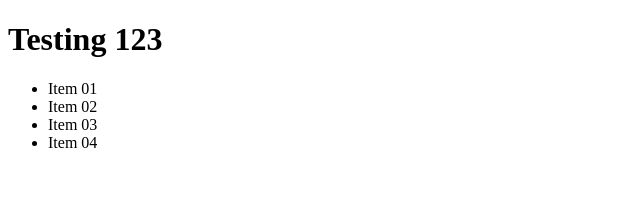
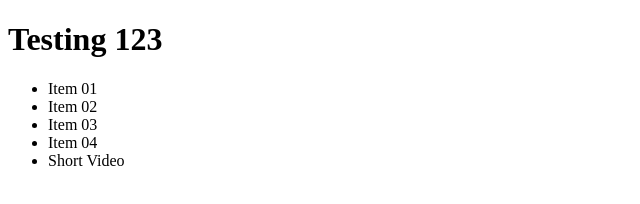
Before and after one commit to lewisaaronpaul/GitGitHub, a plain HTML site: page index.html in a window 1280 px wide. Shown: the whole page, without its empty margins (0-640 px from the left). Drawn offline with Linux system fonts and the light colour scheme.

Commit message:
add short video option

```diff
--- a/index.html
+++ b/index.html
@@ -12,6 +12,7 @@
         <li>Item 02</li>
         <li>Item 03</li>
         <li>Item 04</li>
+        <li>Short Video</li>
     </ul>
 </body>
 </html>
```
